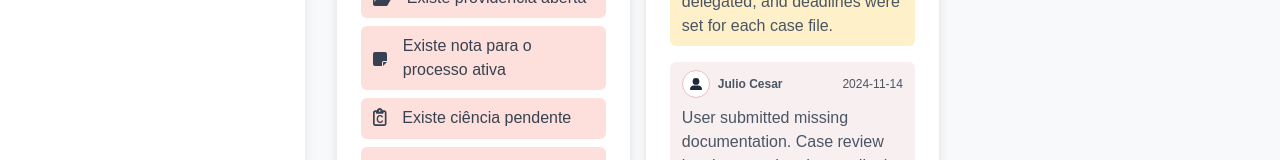
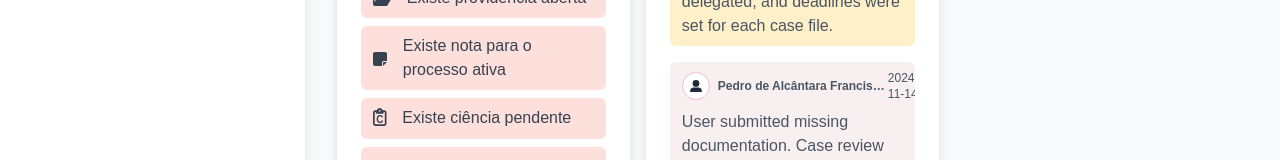
Before and after one commit to guilhermeteles/eprocesso, a React (Vite) app: page / in a window 1280 px wide. Shown: the part 450-610 px from the top of the page. Built offline with nearby package versions, Linux system fonts and the light colour scheme.

Commit message:
name almost fix

```diff
--- a/src/components/DashboardComponent.jsx
+++ b/src/components/DashboardComponent.jsx
@@ -15,7 +15,7 @@ const notes = [
     { id: 3, group: "team", date: "2024-11-10", content: "Scheduled a team meeting to discuss case priorities for the week and assigned roles.", name: 'Carlos Lima' },
     { id: 4, group: "team", date: "2024-11-13", content: "Meeting conducted successfully. Next steps were delegated, and deadlines were set for each case file.", name: 'Ana Sousa' },
     { id: 5, group: "user", date: "2024-11-09", content: "User requested additional information about the process timeline and necessary documents.", name: 'Julio Cesar' },
-    { id: 6, group: "user", date: "2024-11-14", content: "User submitted missing documentation. Case review has been updated accordingly.", name: 'Julio Cesar' },
+    { id: 6, group: "user", date: "2024-11-14", content: "User submitted missing documentation. Case review has been updated accordingly.", name: 'Pedro de Alcântara Francisco Antônio João Carlos Xavier de Paula Miguel Rafael Joaquim José Gonzaga Pascoal Cipriano Serafim de Bragança e Bourbon' },
     { id: 7, group: "process", date: "2024-11-15", content: "Finalized the report for the case summary. Forwarded it to the user for review.", name: 'Maria Fernandes' },
     { id: 8, group: "process", date: "2024-11-16", content: "Case closed with all actions documented. Archived case files for record-keeping.", name: 'Carlos Lima' },
 ];
@@ -159,17 +159,22 @@ const Dashboard = () => {
                         <option value="user">Notas para Usuário</option>
                     </select>
                 </div>
-                <div className='max-h-[calc(100vh-255px)] h-fit flex flex-col gap-4 overflow-auto'>
+                <div className='max-h-[calc(100vh-255px)] h-fit flex flex-col gap-4 overflow-auto w-full'>
                 {filteredNotes.map((note, index) => (
                     <div key={index} className={`text-gray-600 ${bgColors[note.group]} px-3 py-2 rounded-md`}>
                         <div className="flex justify-between items-center mb-2">
-                            <span className="text-xs font-semibold flex items-center gap-2">
-                                <span className={`px-2 py-1 rounded-full text-xs font-semibold ${badgeColors[note.group]}`}>
-                                    {badgeLabels[note.group]}
+                                <span className="text-xs font-semibold flex items-center gap-2">
+                                    {/* Badge */}
+                                    <span className={`px-2 py-1 rounded-full text-xs font-semibold ${badgeColors[note.group]}`}>
+                                        {badgeLabels[note.group]}
+                                    </span>
+
+                                    {/* Note Name with Truncation */}
+                                    <span className="flex-1 truncate max-w-[170px]" title={note.name}>
+                                             {note.name}
+                                        </span>
                                 </span>
-                                {note.name}
-                            </span>
-                            <span className="text-xs">
+                            <span className="text-xs w-15">
                                 {note.date}
                             </span>
                         </div>
```
